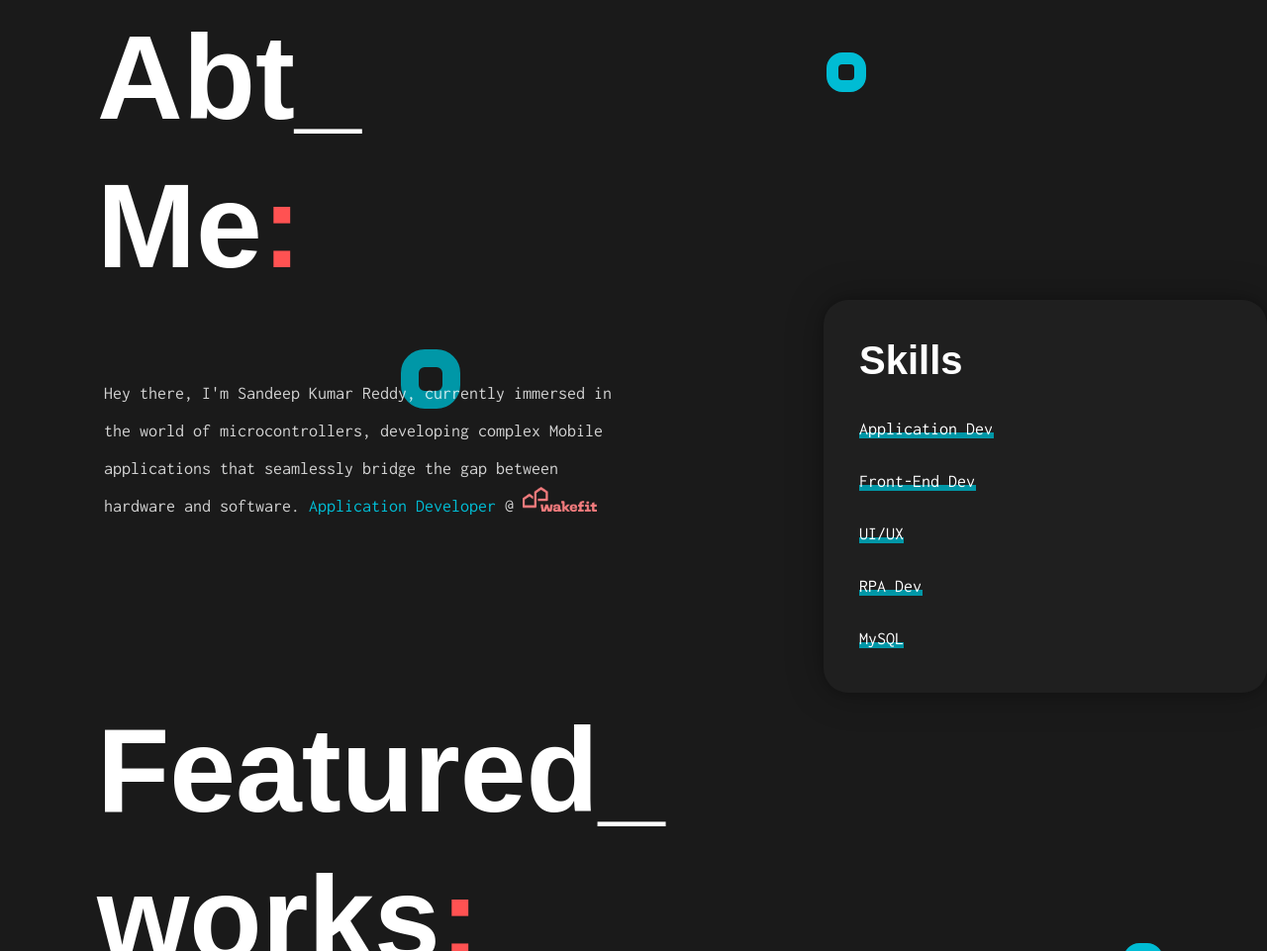
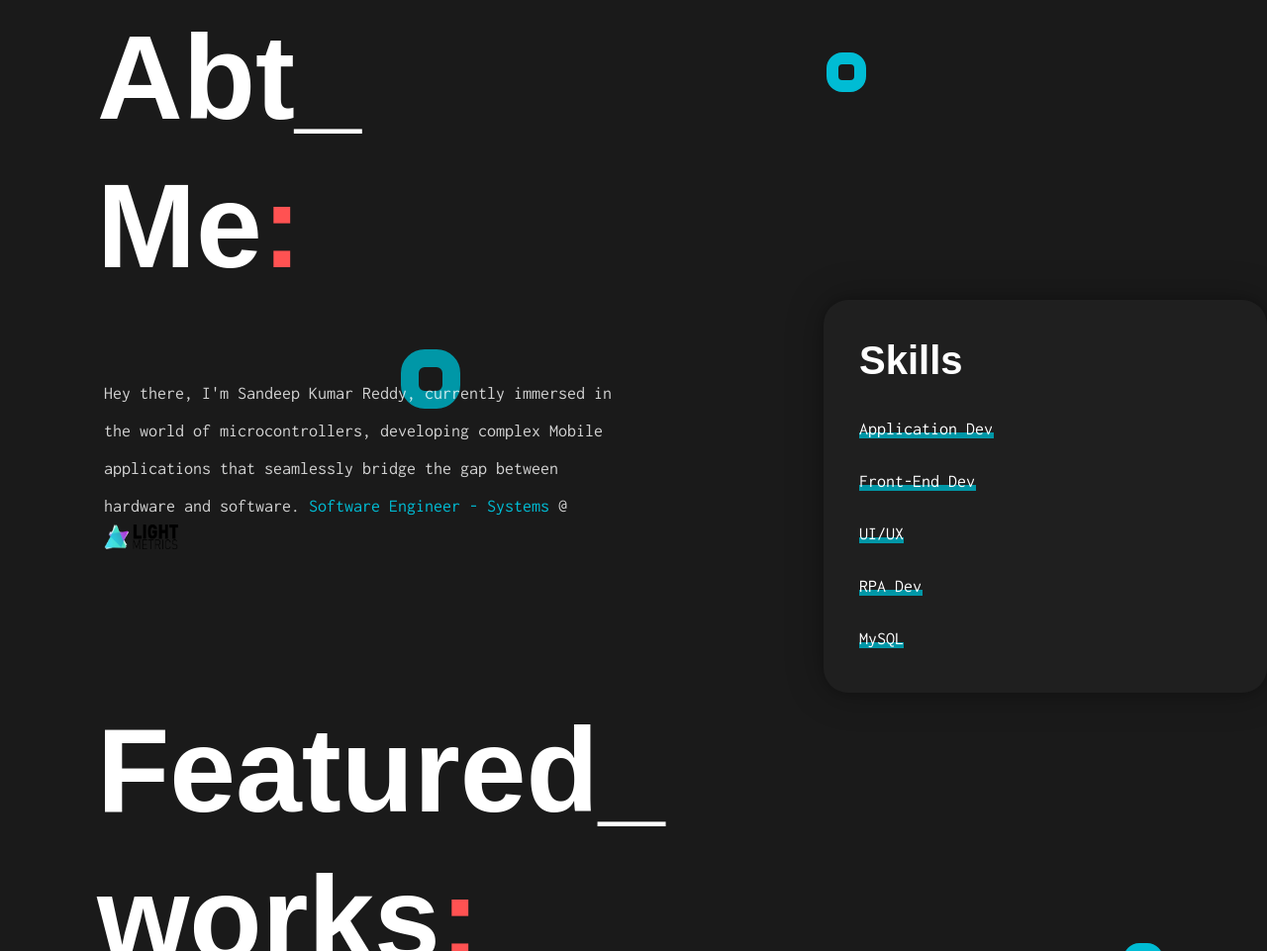
Before and after one commit to ysandeepkumarreddy/Portfolio_yskr, a plain HTML site: page index.html in a window 1280 px wide. Shown: the part 1212-2173 px from the top of the page at 99% size. Drawn offline with nearby package versions, Linux system fonts and the light colour scheme; files whose address does not match are found by name; a web font is replaced by a local one.

Commit message:
Updates employment information
Reflects new role as Software Engineer - Systems at LightMetrics in the "About Me" section.

```diff
--- a/index.html
+++ b/index.html
@@ -339,9 +339,9 @@
                               <div class="col-md-6 moove" data-rellax-speed="5">
                                    <h2>Abt_ <br>Me<span class="color">:</span></h2>
                                    <p data-animation="reveal">Hey there, I'm Sandeep Kumar Reddy, currently immersed in the world of microcontrollers, developing complex Mobile applications that seamlessly bridge the gap between hardware and software.
-                                        <span id = "da" >Application Developer</span> <span id="comapany">&#64;</span>
-                                        <a href="https://www.wakefit.co/" target="_blank">
-                                        <img src="/img/wakefitlogo.png" alt="" width="75" height="25"></a></p>
+                                        <span id = "da" >Software Engineer - Systems</span> <span id="comapany">&#64;</span>
+                                        <a href="https://www.lightmetrics.co/" target="_blank">
+                                        <img src="/img/light_metrics.png" alt="" width="75" height="25"></a></p>
 
                               </div>
                          </div>
```
Also changed, not shown: img/light_metrics.jpeg (added), img/light_metrics.png (added).
